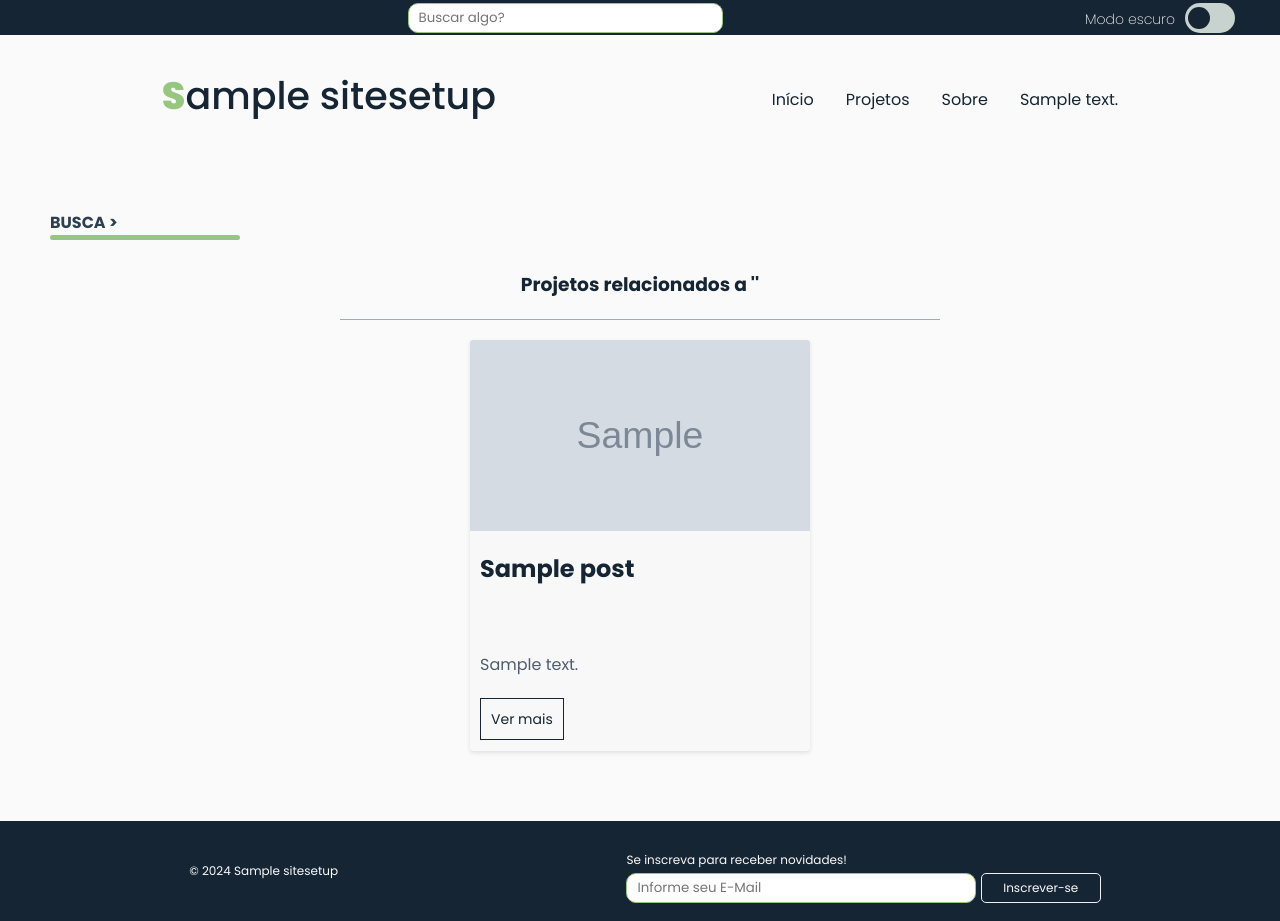
After one commit to thalesplinio/blog_website_django, a Django app: page /search/ in a window 1280 px wide. The commit adds this page. Run offline with Django 5.2, Linux system fonts and the light colour scheme; tables that the repository leaves empty hold one stand-in row (values such as "Sample post"); grey boxes marked "Sample" are stand-in pictures; some libraries are stand-ins or nearby versions.

```diff
--- a/Base HTML/index.html
+++ b/Base HTML/index.html
@@ -12,6 +12,7 @@
 <body>
 
     <div class="background1"></div>
+    <div class="back-image"></div>
 
     <!-- LOADER ELEMENT -->
     <div class="loaderElement">
--- a/blog/static/blog/css/page.css
+++ b/blog/static/blog/css/page.css
@@ -6,7 +6,7 @@ main .main-content-post{
     padding-top: 20px;
     padding-bottom: 50px;
     margin-bottom: 50px;
-    background: #c7c7c716;
+    /* background: #c7c7c716; */
     border-radius: 50px;
 }
 main .main-content-post .page-content{
--- a/blog/static/blog/css/style.css
+++ b/blog/static/blog/css/style.css
@@ -188,14 +188,6 @@ html{
     color: var(--cor-de-fundo);
     background: var(--texto-primario);
 }
-@media (max-width: 1199px) {
-    .content-project .project{
-        display: block;
-    }
-    .content-project .image-project img{
-        margin-top: 30px;
-    }
-}
 .content-tecnology {
     position: relative;
     max-width: 1200px;
@@ -246,9 +238,22 @@ html{
 .content-tecnology .technologies .card-tec {
     margin: auto;
 }
+@media (max-width: 1199px) {
+    .content-project .project{
+        display: block;
+    }
+    .content-project .image-project img{
+        margin-top: 30px;
+    }
+}
 @media (max-width: 915px) {
     .content-tecnology .technologies .card-tec{
         margin: 10px;
+    }
+}
+@media (max-width: 610px){
+    .content-project .image-project img{
+        max-width: 350px;
     }
 }
 @media (max-width: 600px) {
--- /dev/null
+++ b/blog/templates/blog/pages/search.html
@@ -0,0 +1,64 @@
+{% extends "blog/base.html" %}
+
+{% block content %}
+    <main>
+        <section>
+          <div class="title-content-main-section">
+            <span>
+                BUSCA >
+                {% for post in page_obj %}
+                    {% if forloop.counter == 1 %}
+                        {{ search_value }}
+                    {% endif %}
+                {% endfor %}
+            </span>
+            <div class="separator-titles-section"></div>
+          </div>
+
+          <div class="title-tags-page-content">
+                {% for post in page_obj %}
+                    {% if forloop.counter == 1 %}
+                        <h3>Projetos relacionados a '{{ search_value }}'</h3>
+                    {% endif %}
+                {% endfor %}
+            <div class="separator"></div>
+          </div>
+
+            <div class="card-container">
+                {% if page_obj %}
+                    {% for post in page_obj %}
+                    <div class="card">
+                    <a href="{% url 'blog:post' post.slug %}">
+
+                        {% if post.cover %}
+                        <img src="{{ post.cover.url }}" alt="Imagem do post {{ post.title }}">
+                        {% endif %}
+
+                    </a>
+
+                    <div class="card-content">
+                        <a href="{% url 'blog:post' post.slug %}">
+                        <h2>{{ post.title }}</h2>
+                        <p>{{ post.excerpt }}</p>
+                        <a href="{% url 'blog:post' post.slug %}" class="btn-black">Ver mais</a>
+
+                        </div>
+                    </div>
+                    {% endfor %}
+
+                    {% else %}
+                    <div class="not-found">
+                        <h1>Não encontramos nada! 😔</h1>
+                        <p>Não encontramos nada direcionado a esse link, por favor clique em outro link
+                        ou vá para a inicio clique <a href="{% url 'blog:index' %}">aqui</a>
+                        </p>
+                    </div>
+                    {% endif %}
+            </div>
+
+
+        </section>
+    </main>
+
+    {% include "blog/partials/_pagination.html" %}
+{% endblock content %}
--- a/blog/templates/blog/partials/_header.html
+++ b/blog/templates/blog/partials/_header.html
@@ -30,7 +30,6 @@
                         </li>
                     {% endif %}
 
-
                     {% comment %} {{ site_setup.menulink_set.all }} {% endcomment %}
                     {% for link in site_setup.menulink_set.all %}
                         <li>
--- a/blog/templates/blog/partials/_mainIndexCard.html
+++ b/blog/templates/blog/partials/_mainIndexCard.html
@@ -21,7 +21,6 @@
                             <h3>{{ post.title | safe }}</h3>
                             <p>{{ post.excerpt | safe | slice:":90"}}</p>
                             <a href="{% url 'blog:post' post.slug %}" class="btn-black">Ver mais</a>
-
                         </div>
                     </div>
                 {% endfor %}
--- a/blog/templates/blog/partials/_topBarMode.html
+++ b/blog/templates/blog/partials/_topBarMode.html
@@ -4,8 +4,15 @@
         <div class="center-top-bar">
             {% if site_setup.show_search %}
             <div class="search-form">
-                <form action="" method="'GET" class="form-search">
-                    <input type="search" name="termo" value="" class="search" placeholder="Buscar algo?" aria-label="Search">
+                <form action="{% url 'blog:search' %}" method="'GET" class="form-search">
+                    <input
+                    class="search"
+                    type="search"
+                    name="search"
+                    placeholder="Buscar algo?"
+                    aria-label="Search"
+                    value="{{ search_value }}"
+                    >
                 </form>
             </div>
             {% endif %}
--- a/blog/urls.py
+++ b/blog/urls.py
@@ -1,5 +1,6 @@
 from django.urls import path
-from blog.views import index, page, post, projects, created_by, category, tag
+from blog.views import (index, page, post, projects,
+                        created_by, category, tag, search)
 
 app_name = "blog"
 
@@ -11,4 +12,5 @@ urlpatterns = [
     path('category/<slug:slug>/', category, name='category'),
     path('tag/<slug:slug>/', tag, name='tag'),
     path('projects/', projects, name='projects'),
+    path('search/', search, name='search'),
 ]
--- a/blog/views/__init__.py
+++ b/blog/views/__init__.py
@@ -7,3 +7,4 @@ from .view_created_by import *
 from .view_category import *
 from .view_tag import *
 from .view_projects import *
+from .view_search import *
--- a/blog/views/view_index.py
+++ b/blog/views/view_index.py
@@ -10,8 +10,9 @@ def index(request):
     # puxando nossos 3 posts mais recentes do index
     posts = Post.objects.filter(is_published=True).order_by("-pk").all()[:3]
     # puxando post em destaque, sempre o mais atualizado
-    posts_destaque = Post.objects.filter(
-        is_published=True).latest("created_at")
+    # posts_destaque = Post.objects.filter(
+    #     is_published=True).latest("created_at")
+    posts_destaque = Post.objects.filter(is_published=True).order_by("-pk").all()[:1]
     # puxando tecnologias
     technology = Technology.objects.all()
 
--- /dev/null
+++ b/blog/views/view_search.py
@@ -0,0 +1,36 @@
+from django.shortcuts import render
+from django.core.paginator import Paginator
+from blog.models import Post
+from django.db.models import Q
+
+PER_PAGE = 12
+
+
+def search(request):
+    # GET = HTTP
+    # get = dicionário python
+    # get("html input name='' ")
+    search_value = request.GET.get('search', '').strip()
+    post = Post.objects.get_published().filter(
+        # Titulo contém search_value OU
+        Q(title__icontains=search_value) |
+        # Excerto contém search_value OU
+        Q(excerpt__icontains=search_value) |
+        # Conteudo contém search_value
+        Q(content__icontains=search_value)
+    )
+
+    paginator = Paginator(post, PER_PAGE)
+    page_number = request.GET.get("page")
+    page_obj = paginator.get_page(page_number)
+
+    context = {
+        'page_obj': page_obj,
+        'search_value': search_value,
+    }
+
+    return render(
+        request,
+        'blog/pages/search.html',
+        context
+    )
--- a/desc.txt
+++ b/desc.txt
@@ -1,6 +1,8 @@
 thalesplinio
 thales_plinio@hotmail.com
 123456
+
+pip install -r requirements.txt
 
 asgiref>=3.7.2,<3.8
 Django>=5.0,<5.2
```
Also changed, not shown: Base HTML/css/style.css (+7 -0 lines), blog/templates/blog/partials/_projecthighlight.html (+8 -7 lines), Base HTML/img/background-top.png (added). Lines whose indentation alone changed are shown as unchanged.
